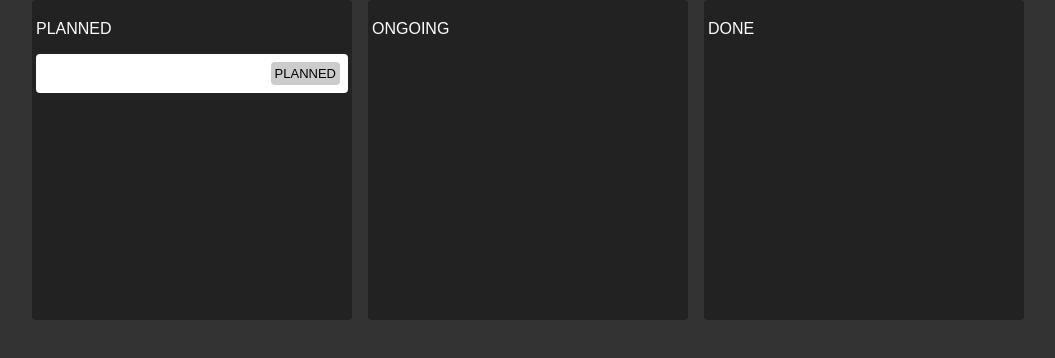
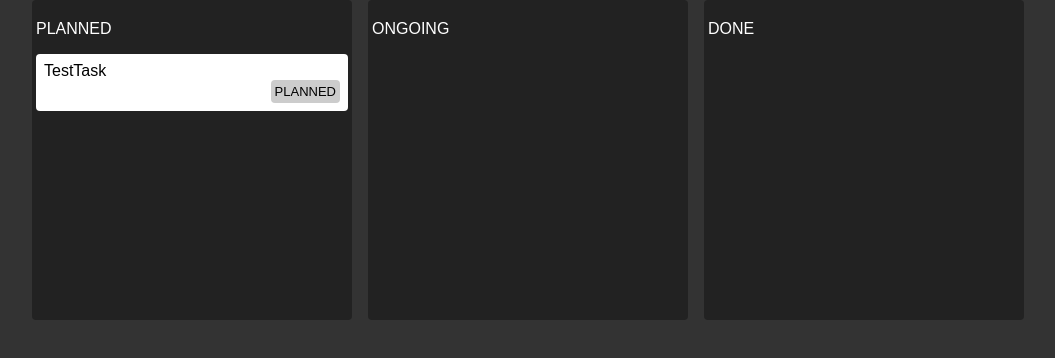
Before and after one commit to kemaltf/zustand-example, a React (Vite) app: page / in a window 1280 px wide. Shown: the top 358 px of the page, without its empty margins (112-1167 px from the left). Built offline with nearby package versions, Linux system fonts and the light colour scheme.

Commit message:
fixing error task title not display

```diff
--- a/src/components/Column.jsx
+++ b/src/components/Column.jsx
@@ -36,9 +36,7 @@ export default function Column({ state }) {
 
   // remember only run filter map or whatever inside of a selector if you use either shalow or your own comparison function, if you don't do that maybe just stick to usememo.
 
-  const tasks = useStore((store) =>
-    store.tasks.filter((task) => task.state === state)
-  );
+  const tasks = useStore((store) => store.tasks.filter((task) => task.state === state));
 
   return (
     <div className="column">
--- a/src/components/Task.jsx
+++ b/src/components/Task.jsx
@@ -3,12 +3,10 @@ import './Task.css';
 import { useStore } from '../store';
 
 export default function Task({ title }) {
-  const task = useStore((store) =>
-    store.tasks.find((task) => task.title === title)
-  );
+  const task = useStore((store) => store.tasks.find((task) => task.title === title));
   return (
     <div className="task">
-      <div>{task.STATUStitle}</div>
+      <div>{task.title}</div>
       <div className="bottomWrapper">
         <div></div>
         <div className={classNames('status', task.state)}>{task.state}</div>
```
